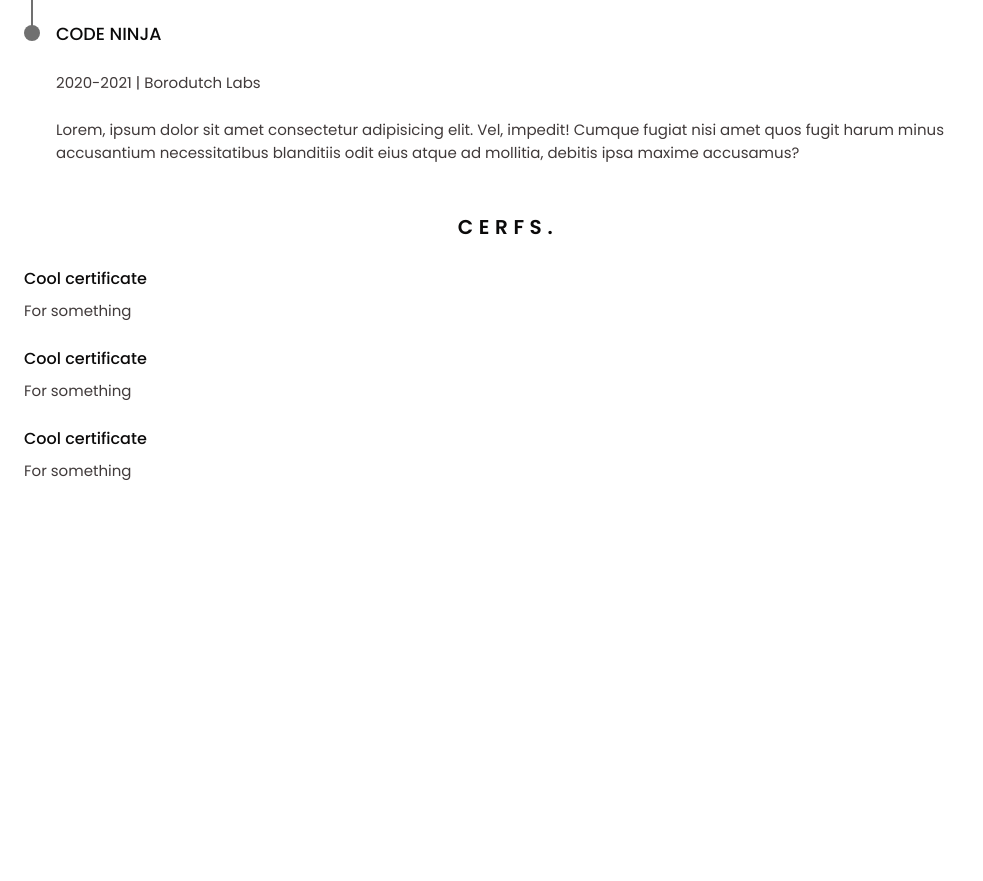
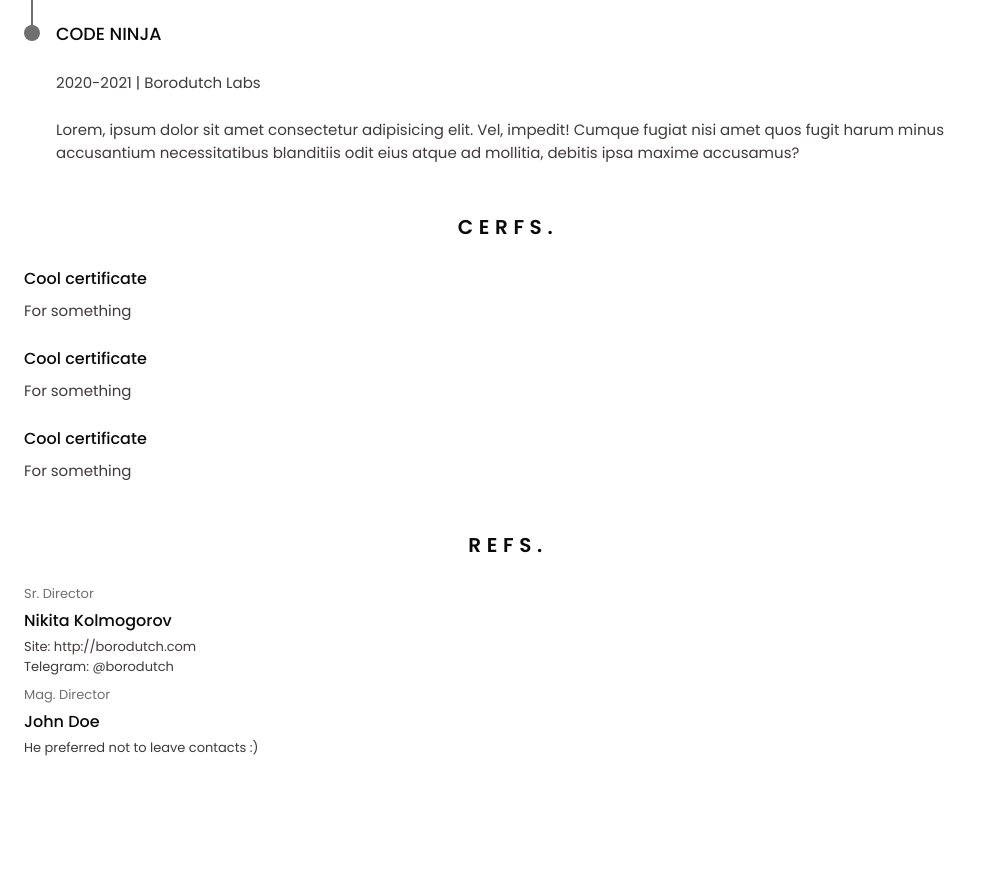
Before and after one commit to T-Damer/yourCV, a plain HTML site: page index.html in a window 1280 px wide. Shown: the part 1862-2743 px from the top of the page, without its empty margins (0-983 px from the left). Before the commit the page ends 2560 px from the top, so only its background shows below. Drawn offline with nearby package versions, Linux system fonts and the light colour scheme.

Commit message:
Almost finished refs section

```diff
--- a/assets/css/styles.css
+++ b/assets/css/styles.css
@@ -384,6 +384,27 @@ img {
 
 /*========== REFERENCES ==========*/
 
+.references__content {
+  gap: 0.25rem;
+}
+
+.references__container {
+  margin-top: 0.5rem;
+}
+
+.references__subtitle {
+  color: var(--text-color-light);
+}
+
+.references__subtitle,
+.references__contact {
+  font-size: var(--smaller-font-size);
+}
+
+.references__title {
+  font-size: var(--h3-font-size);
+}
+
 /*========== INTERESTS ==========*/
 
 /* Scroll top */
--- a/index.html
+++ b/index.html
@@ -429,7 +429,38 @@
           <section
             class="references section"
             id="references"
-          ></section>
+          >
+            <h2 class="section-title">Refs.</h2>
+
+            <div class="references__container bd-grid">
+              <div class="references__content bd-grid">
+                <span class="references__subtitle"
+                  >Sr. Director</span
+                >
+                <h3 class="references__title">
+                  Nikita Kolmogorov
+                </h3>
+                <ul class="references__contact">
+                  <li>Site: http://borodutch.com</li>
+                  <li>Telegram: @borodutch</li>
+                </ul>
+              </div>
+            </div>
+
+            <div class="references__container bd-grid">
+              <div class="references__content bd-grid">
+                <span class="references__subtitle"
+                  >Mag. Director</span
+                >
+                <h3 class="references__title">John Doe</h3>
+                <ul class="references__contact">
+                  <li>
+                    He preferred not to leave contacts :)
+                  </li>
+                </ul>
+              </div>
+            </div>
+          </section>
 
           <!--========== LANGUAGES ==========-->
           <section class="languages section"></section>
```
